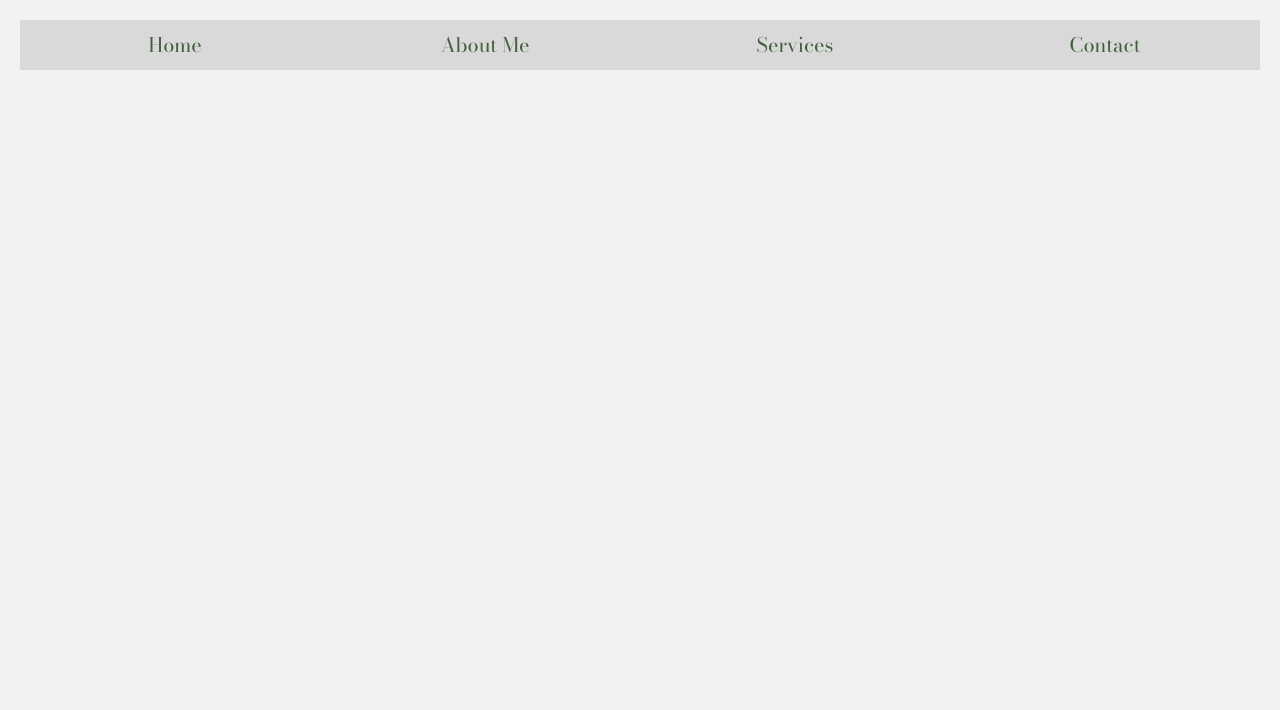
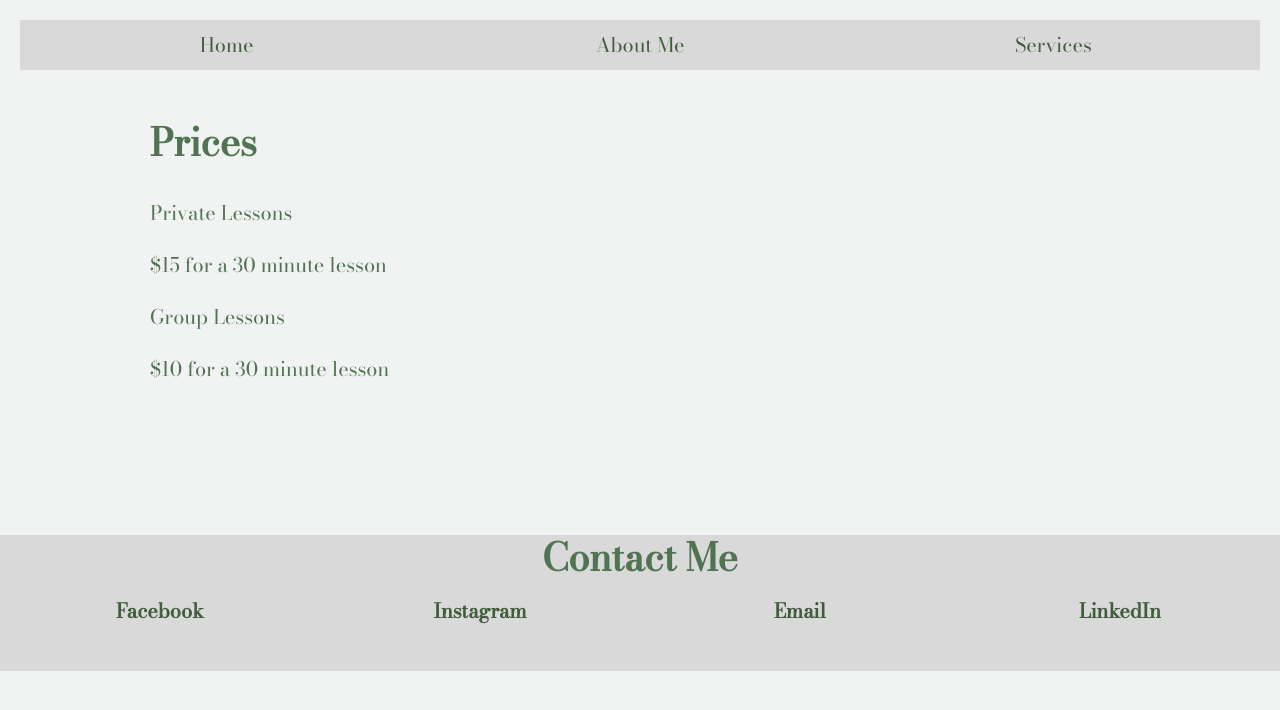
Before and after one commit to rebeccaclair/pianoLessons, a plain HTML site: page services.html in a window 1280 px wide. Drawn offline with nearby package versions, Linux system fonts and the light colour scheme.

Commit message:
website finished :)

```diff
--- a/services.html
+++ b/services.html
@@ -14,9 +14,26 @@
             <a href="index.html">Home</a>
           <a href="aboutme.html">About Me</a>
           <a href="services.html">Services</a>
-          <a href="contact.html">Contact</a>
         </nav>
       </header>
+      <div class="pricediv">
+        <h2>Prices</h2>
+        <p>Private Lessons</p>
+        <p>$15 for a 30 minute lesson</p>
+        <p>Group Lessons</p>
+        <p>$10 for a 30 minute lesson</p>
+      </div>
 
 </body>
-</html>
+<div class="contactm">
+    <h2>Contact Me</h2>
+    <div class="feet">
+
+        <a href="https://facebook.com/rebecca.clair.75" target="_blank">Facebook</a>
+      <a href="https://instagram.com/becky_clair" target="_blank">Instagram</a>
+      <a href="mailto:rebecca.clair5@gmail.com">Email</a>
+      <a href="https://linkedin.com/in/rebecca-clair-ab3280199/" target="_blank">LinkedIn</a>
+      </div>
+    </div>
+      <div class="is-content-justification-space-between is-layout-flex wp-container-15 wp-block-group alignwide" style="padding-top:2em;padding-bottom:2em;"></div>
+    </html>
--- a/styles/style.css
+++ b/styles/style.css
@@ -22,7 +22,7 @@
 }
 .navbar {
     display:grid;
-    grid-template-columns: 1fr 1fr 1fr 1fr;
+    grid-template-columns: 1fr 1fr 1fr;
     margin: 20px;
     background-color: #d9d9d9;
     line-height: 50px;
@@ -38,7 +38,7 @@
 .abtme {
     margin: 75px;
 }
-.abtme h1{
+.abtme h1, .pricediv h2{
     font-family: var(--wp--preset--font-family--system-font);
     font-size: var(--wp--preset--font-size--huge);
     font-weight: var(--wp--custom--heading--typography--font-weight);
@@ -47,6 +47,12 @@
     font-weight: bold;
     text-align:left;
 }
+.pricediv {
+    margin-left: 150px;
+    margin-bottom: 150px;
+    margin-top:50px;
+
+}
 .jrimg img{
     width: 400px;
     display:block;
@@ -54,6 +60,38 @@
     margin-right:auto;
     padding-bottom: 100px;
 }
+.contactm {
+    font-weight: var(--wp--custom--heading--typography--font-weight);
+    line-height: var(--wp--custom--heading--typography--line-height);
+    font-family: var(--wp--preset--font-family--system-font);
+    font-size: var(--wp--preset--font-size--normal);
+    color: #405e3b;
+    -webkit-font-smoothing: antialiased;
+    font-weight: bold;
+    background-color: #d9d9d9;
+}
+.contactm h2 {
+    text-align:center;
+    margin:auto;
+}
+.feet {
+    text-decoration: none;
+    display:grid;
+    grid-template-columns: 1fr 1fr 1fr 1fr;
+    grid-template-rows: 30px 30px 30px;
+}
+.feet a {
+    grid-row: 1/3;
+    margin:auto;
+    color: #405e3b;
+    text-decoration: none;
+}
+.has-text-align-centerhas-small-font-sizehas-tiny-font-size {
+
+    padding-bottom: 200px;
+    text-align: center;
+}
+
 html {
     background-color: #F1F2F2;
 }
```
Also changed, not shown: aboutme.html (+12 -1 lines), index.html (+12 -8 lines).
